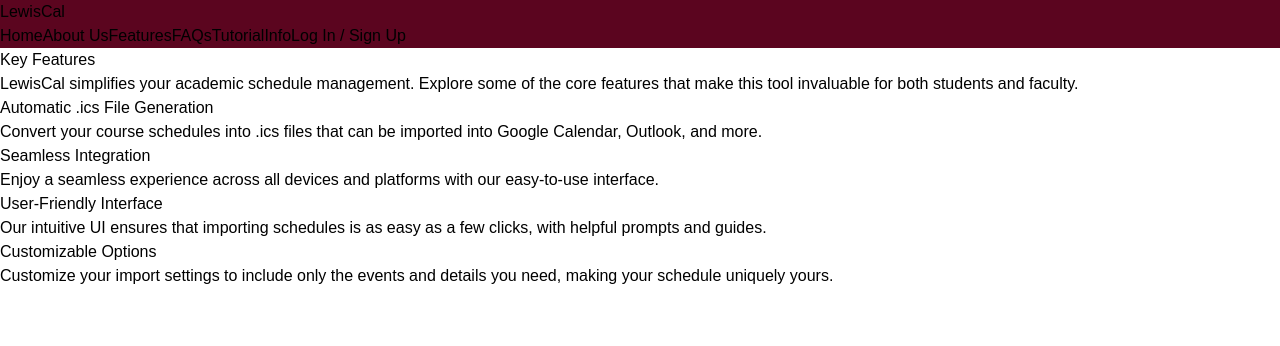
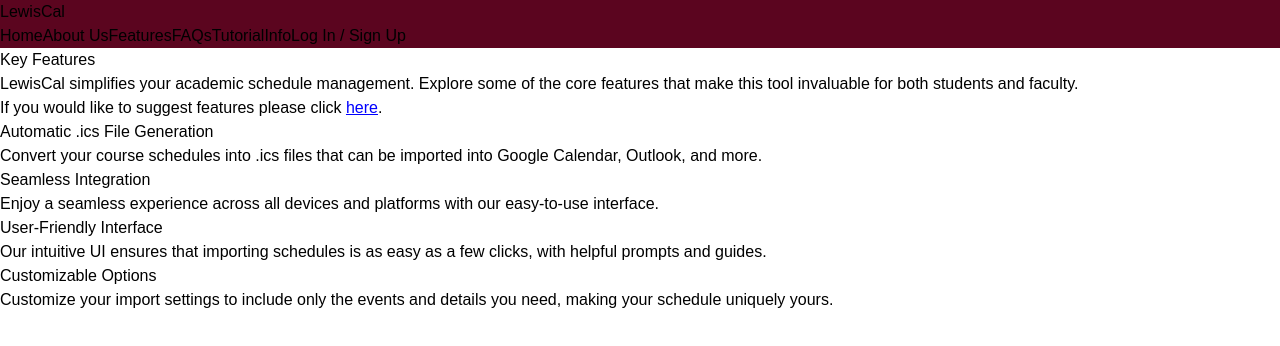
Before and after one commit to SSC-CodeCrusaders/course-calendar-production, a React (Vite) app: page /features in a window 1280 px wide. Shown: the top 346 px of the page. Built offline with nearby package versions, Linux system fonts and the light colour scheme; no server answers.

Commit message:
Added google form to features page

```diff
--- a/src/Components/Pages/FeaturesPage.jsx
+++ b/src/Components/Pages/FeaturesPage.jsx
@@ -1,4 +1,6 @@
 import React from "react";
+
+
 
 const FeaturesPage = () => {
   return (
@@ -10,6 +12,25 @@
         LewisCal simplifies your academic schedule management. Explore some of
         the core features that make this tool invaluable for both students and
         faculty.
+        <br></br> If you would like to suggest features please click&nbsp;
+        <a href="https://docs.google.com/forms/d/1VWIMOUrLhk1yNOYR5OCSVOFuWmRcDQYqCbBNADK2gxg/edit" target="_blank"
+        style={{
+           color: 'blue',             // Default color for unvisited links
+           textDecoration: 'underline', // Default underline for links
+            ':visited': {
+              color: 'purple'          // Default color for visited links
+            },
+            ':hover': {
+               color: 'red',            // Default color on hover
+               textDecoration: 'underline' // Maintain underline on hover
+            },
+             ':active': {
+               color: 'red'             // Default color for active links
+            }
+          }}
+          >
+        here
+        </a>.
       </p>
       <ul className="grid gap-6 md:grid-cols-2 lg:grid-cols-2">
         {/* Feature 1 */}
```
